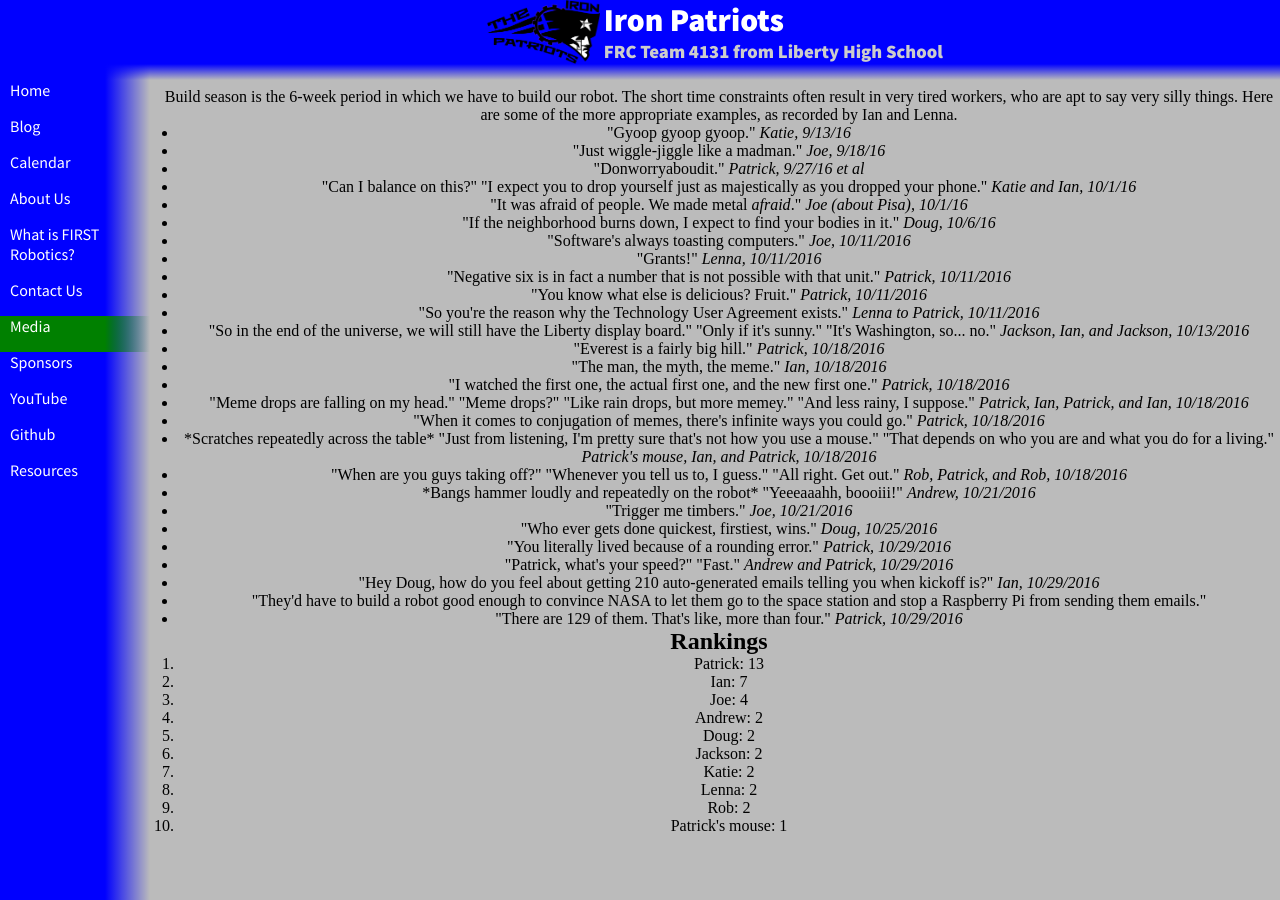
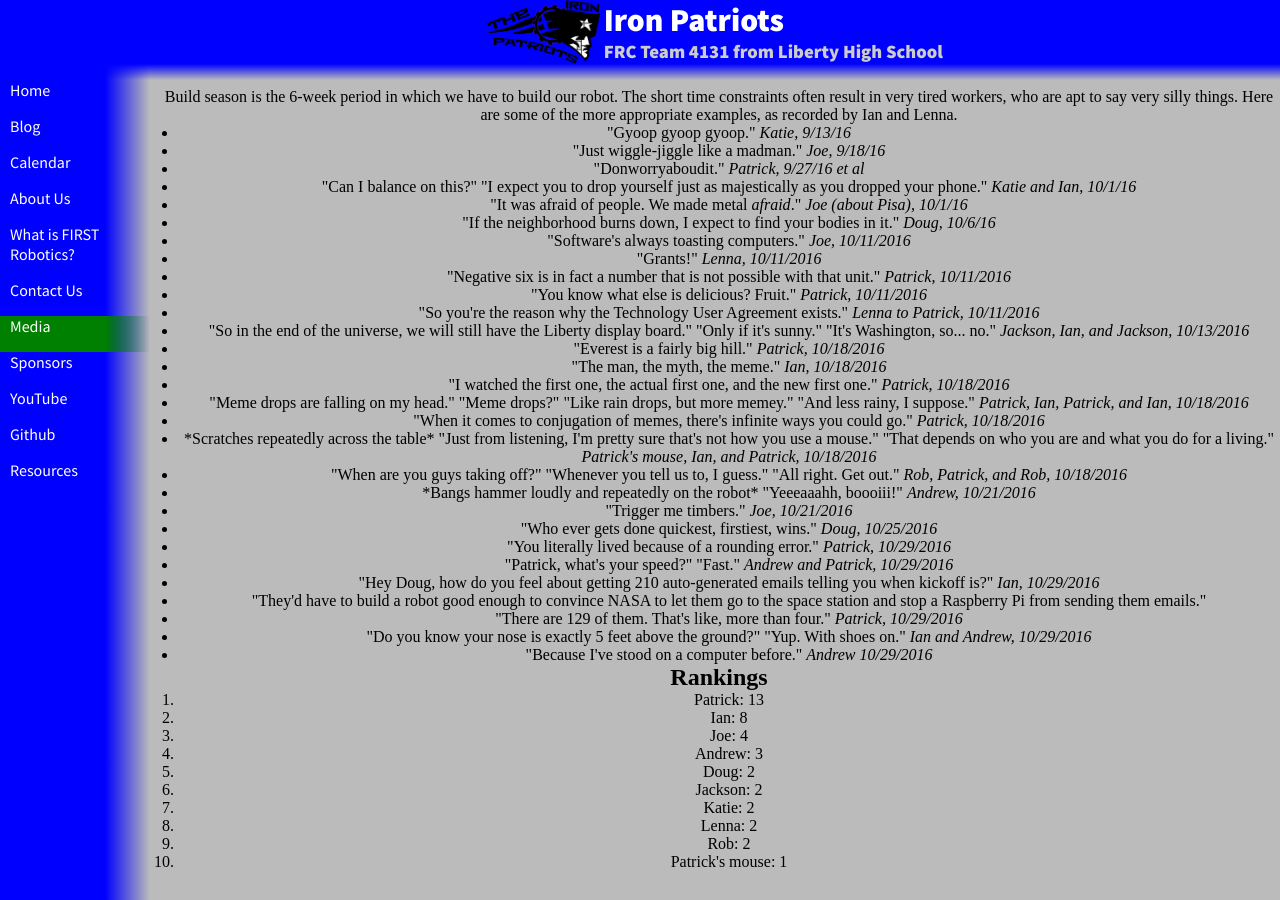
Before and after one commit to katiebugmoon/FRC4131.github.io, a Jekyll site: the page built from media/2017/quotes.html, in a window 1280 px wide. Built offline with Jekyll 4.4.1, drawn with Linux system fonts in a browser that asks for light colours; nearby versions of some CDN libraries.

Commit message:
Update quotes.html

```diff
--- a/media/2017/quotes.html
+++ b/media/2017/quotes.html
@@ -31,6 +31,8 @@ title: Build Season 2017 Quotes
 	<li>"Hey Doug, how do you feel about getting 210 auto-generated emails telling you when kickoff is?" <i>Ian, 10/29/2016</i></li>
 	<li>"They'd have to build a robot good enough to convince NASA to let them go to the space station and stop a Raspberry Pi from sending them emails."</li>
 	<li>"There are 129 of them. That's like, more than four." <i>Patrick, 10/29/2016</i></li>
+	<li>"Do you know your nose is exactly 5 feet above the ground?" "Yup. With shoes on." <i>Ian and Andrew, 10/29/2016</i></li>
+	<li>"Because I've stood on a computer before." <i>Andrew 10/29/2016</i></li>
 </ul>
 <h2>Rankings</h2>
 <ol id='rankings'></ol>
```
